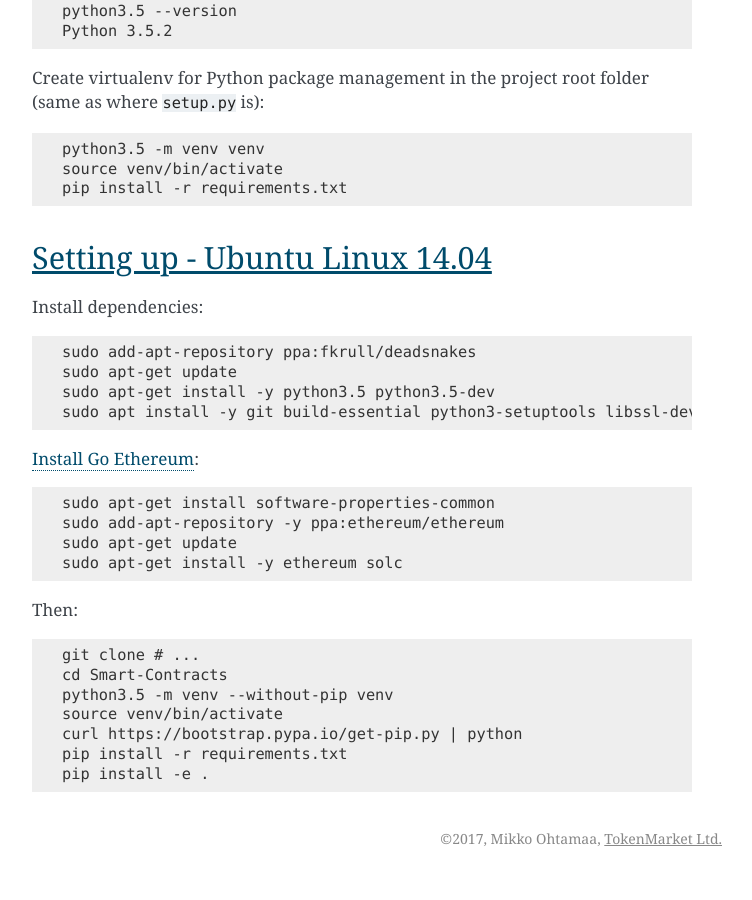
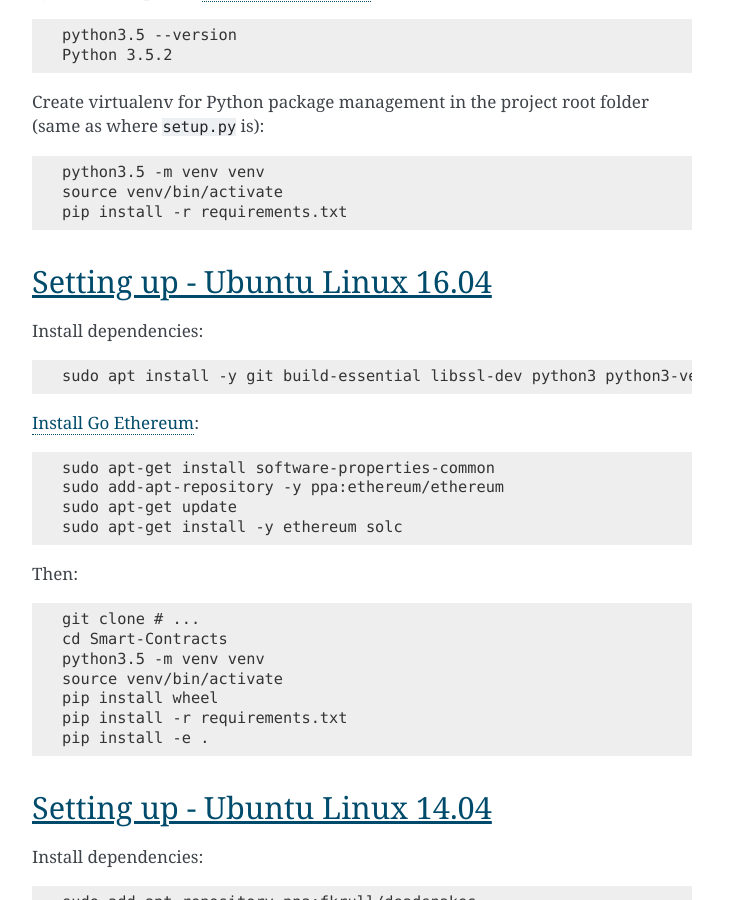
Before and after one commit to TokenMarketNet/smart-contracts, a Sphinx documentation site: the page built from docs/source/install.rst, in a window 1280 px wide and 900 px high, scrolled down 800 px. Shown: the whole window, without its empty margins (388-1140 px from the left). Built offline with Sphinx 7.4.7, drawn with Linux system fonts in a browser that asks for light colours; before the commit the page ends 1678 px from its top, so only the background shows below that; some of the changed text lies outside the part shown.

Commit message:
Adding Ubuntu 16.04 installation instructions.

```diff
--- a/docs/source/install.rst
+++ b/docs/source/install.rst
@@ -46,6 +46,36 @@ Create virtualenv for Python package management in the project root folder (same
     source venv/bin/activate
     pip install -r requirements.txt
 
+Setting up - Ubuntu Linux 16.04
+^^^^^^^^^^^^^^^^^^^^^^^^^^^^^^^
+
+Install dependencies:
+
+.. code-block:: console
+
+    sudo apt install -y git build-essential libssl-dev python3 python3-venv python3-setuptools python3-dev
+
+`Install Go Ethereum <https://github.com/ethereum/go-ethereum/wiki/Installation-Instructions-for-Ubuntu>`_:
+
+.. code-block:: console
+
+    sudo apt-get install software-properties-common
+    sudo add-apt-repository -y ppa:ethereum/ethereum
+    sudo apt-get update
+    sudo apt-get install -y ethereum solc
+
+Then:
+
+.. code-block:: console
+
+    git clone # ...
+    cd Smart-Contracts
+    python3.5 -m venv venv
+    source venv/bin/activate
+    pip install wheel
+    pip install -r requirements.txt
+    pip install -e .
+
 Setting up - Ubuntu Linux 14.04
 ^^^^^^^^^^^^^^^^^^^^^^^^^^^^^^^
 
```
Also changed, not shown: docs/source/interact.rst (+27 -0 lines).
